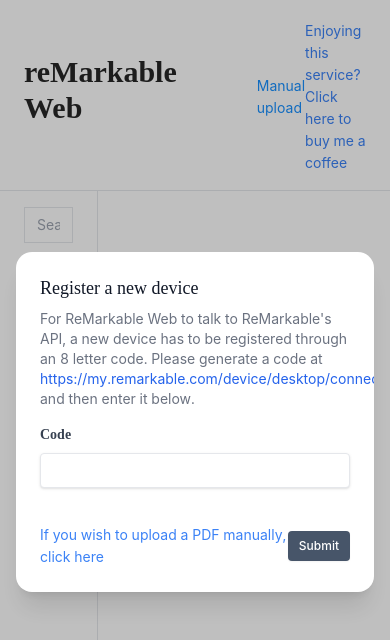
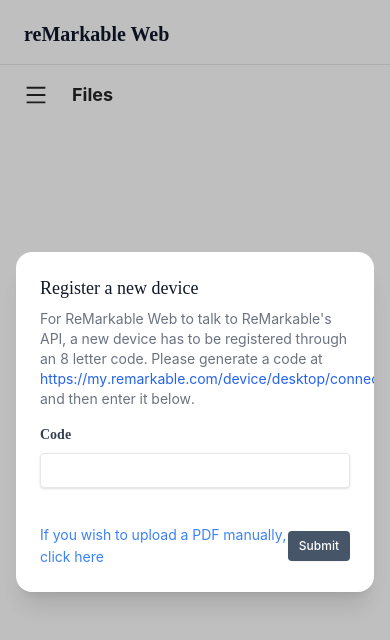
Before and after one commit to AndrewBestbier/reMarkableWeb, a Next.js app: page / in a window 390 px wide. Shown: the top 640 px of the page. Built offline with nearby package versions, Linux system fonts and the light colour scheme.

Commit message:
Make responsive on mobile

```diff
--- a/components/header.tsx
+++ b/components/header.tsx
@@ -10,13 +10,17 @@
 
   return (
     <header className="flex px-6 pt-5 pb-4 bg-white border-b border-gray-200 items-center justify-between">
-      <div className="flex justify-center items-center gap-x-20">
-        <h1 className="font-remarkable text-3xl font-bold">reMarkable Web</h1>
+      <div className="flex justify-center items-center gap-x-20 h-full">
+        <Link href="/">
+          <a className="font-remarkable text-slate-900 hover:text-slate-900 text-xl lg:text-3xl font-bold cursor-pointer">
+            reMarkable Web
+          </a>
+        </Link>
         <Link href="/manual">
-          <a className="hover:text-blue-500">Manual upload</a>
+          <a className="hover:text-blue-500 hidden sm:inline">Manual upload</a>
         </Link>
       </div>
-      <div className="flex justify-center items-center gap-x-10">
+      <div className="justify-center items-center gap-x-10 hidden lg:flex">
         <a
           href="https://www.buymeacoffee.com/andrewbest"
           className="text-blue-500"
--- a/components/highlights.tsx
+++ b/components/highlights.tsx
@@ -98,7 +98,7 @@
           );
         }}
       />
-      <div className="w-full p-10">
+      <div className="w-full py-4 px-6 lg:p-10">
         <h1 className="text-center font-remarkable text-2xl">
           {examinedFileTitle}
         </h1>
--- a/pages/index.tsx
+++ b/pages/index.tsx
@@ -1,6 +1,11 @@
 import { ChangeEvent, useEffect, useState } from "react";
 import { Header } from "../components/header";
-import { AiFillFolder, AiFillFile, AiOutlineFolder } from "react-icons/ai";
+import {
+  AiOutlineMenu,
+  AiFillFolder,
+  AiFillFile,
+  AiOutlineFolder,
+} from "react-icons/ai";
 import { HiOutlineChevronRight, HiOutlineChevronDown } from "react-icons/hi";
 import { proxy, useSnapshot } from "valtio";
 import { useQuery } from "@tanstack/react-query";
@@ -25,11 +30,13 @@
 
 export const store = proxy<{
   examinedFileHash: string;
+  showSideBar: boolean;
   searchText: string;
   refreshToken: string;
   examinedFileTitle: string;
 }>({
   examinedFileHash: "",
+  showSideBar: false,
   searchText: "",
   examinedFileTitle: "",
   refreshToken: "",
@@ -41,6 +48,10 @@
 
 const setSearchText = (searchText: string) => {
   store.searchText = searchText;
+};
+
+const setShowSideBar = (value: boolean) => {
+  store.showSideBar = value;
 };
 
 const setExaminedFileTitle = (fileTitle: string) => {
@@ -218,11 +229,11 @@
           registerDeviceToken(deviceToken)
         }
       />
-      <div className="grid grid-cols-12 grid-rows-1 grow overflow-hidden">
-        <div className="col-span-3 overflow-x-auto overflow-y-auto flex grow">
+      <div className="flex flex-col lg:flex-row grow overflow-hidden">
+        <div className="flex lg:w-1/3">
           <Sidebar files={files} />
         </div>
-        <div className="col-span-9 flex grow overscroll-contain overflow-auto">
+        <div className="flex grow overscroll-contain overflow-auto">
           <FileView />
         </div>
       </div>
@@ -253,7 +264,7 @@
   if (!examinedFileHash) {
     return (
       <div className="flex items-center justify-center w-full">
-        <h1 className="font-remarkable text-4xl">
+        <h1 className="font-remarkable text-4xl text-center px-8">
           Select a document to view highlights
         </h1>
       </div>
@@ -262,7 +273,7 @@
 
   if (isLoading) {
     return (
-      <div className="flex items-center justify-center w-full">
+      <div className="flex items-center justify-center w-full text-center px-16">
         <h1 className="font-remarkable text-4xl animate-bounce">Loading</h1>
       </div>
     );
@@ -279,7 +290,7 @@
     <div key={file.id}>
       <div
         className={classNames(
-          "flex flex-nowrap items-center gap-x-2 cursor-pointer ",
+          "flex flex-nowrap items-center gap-x-2 cursor-pointer",
           {
             "transition ease-in-out duration-100 hover:bg-gray-100":
               examinedFileHash !== file.hash,
@@ -294,6 +305,7 @@
           if (file.type === "DocumentType") {
             setExaminedFileHash(file.hash);
             setExaminedFileTitle(file.visibleName);
+            setShowSideBar(false);
             return;
           }
         }}
@@ -338,7 +350,7 @@
 };
 
 const Sidebar = ({ files }: { files: File[] }) => {
-  const { searchText } = useSnapshot(store);
+  const { searchText, showSideBar } = useSnapshot(store);
 
   const fuse = new Fuse(
     files.filter((file) => file.type === "DocumentType"),
@@ -357,14 +369,39 @@
   };
 
   return (
-    <div className="py-4 px-6 border-r whitespace-nowrap overflow-auto grow">
+    <div className="flex flex-col lg:border-r z-10 w-full">
+      <div
+        className="flex lg:hidden gap-x-6 items-center cursor-pointer py-4 px-6"
+        onClick={() => setShowSideBar(!showSideBar)}
+      >
+        <AiOutlineMenu className="w-6 h-6" />
+        <div className="text-lg font-bold">Files</div>
+      </div>
+      <div
+        className={classNames("w-full lg:inline px-6 lg:pt-6", {
+          inline: showSideBar,
+          hidden: !showSideBar,
+        })}
+      >
         <input
           type="text"
-        className="w-full mb-4 appearance-none border w-full py-2 px-3 text-gray-700 leading-tight focus:outline-none focus:shadow-outline"
+          className={classNames(
+            "w-full appearance-none border w-full py-2 px-3 text-gray-700 leading-tight focus:outline-none focus:shadow-outline"
+          )}
           value={searchText}
           placeholder="Search"
           onChange={onSearch}
         />
+      </div>
+      <div
+        className={classNames(
+          "lg:inline top-44 overflow-auto whitespace-nowrap bottom-0 left-0 right-0 flex-col bg-white h-full py-4 px-6",
+          {
+            absolute: showSideBar,
+            hidden: !showSideBar,
+          }
+        )}
+      >
         {!searchText
           ? fileTree
               .sort(
@@ -377,6 +414,7 @@
               <File file={result.item} key={result.item.id} />
             ))}
       </div>
+    </div>
   );
 };
 
```
Lines whose indentation alone changed are shown as unchanged.
